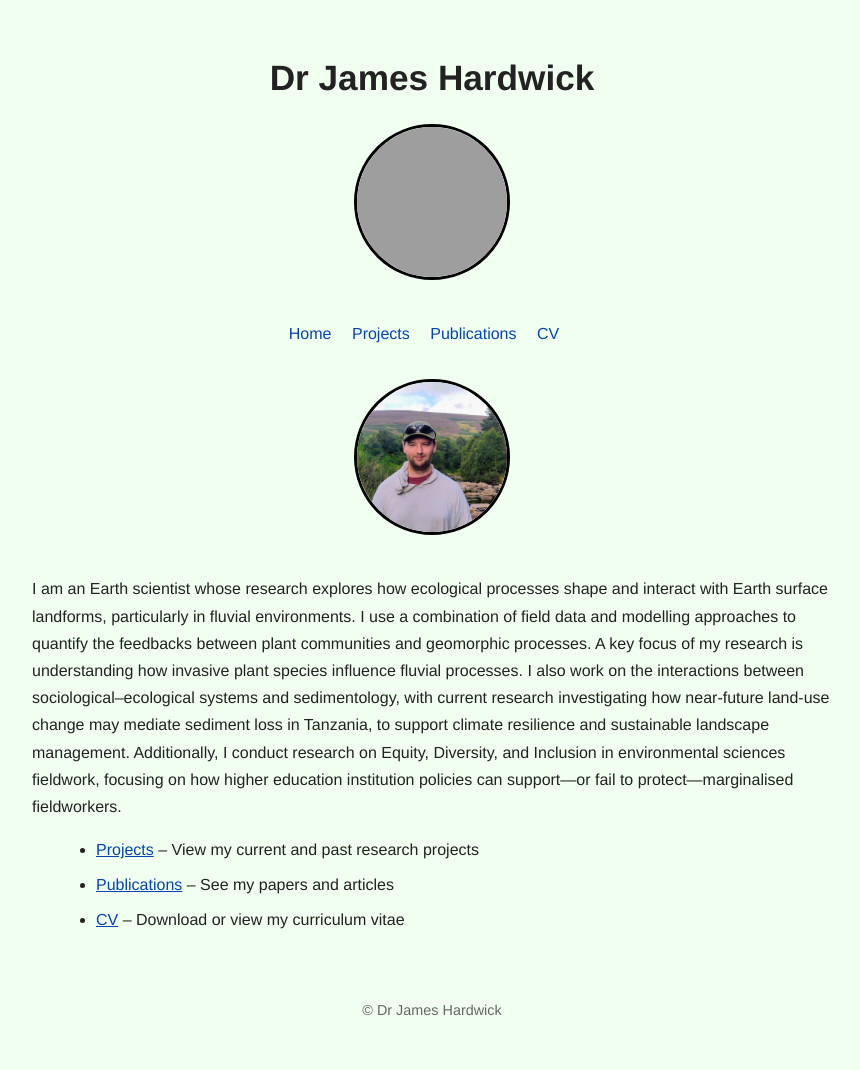
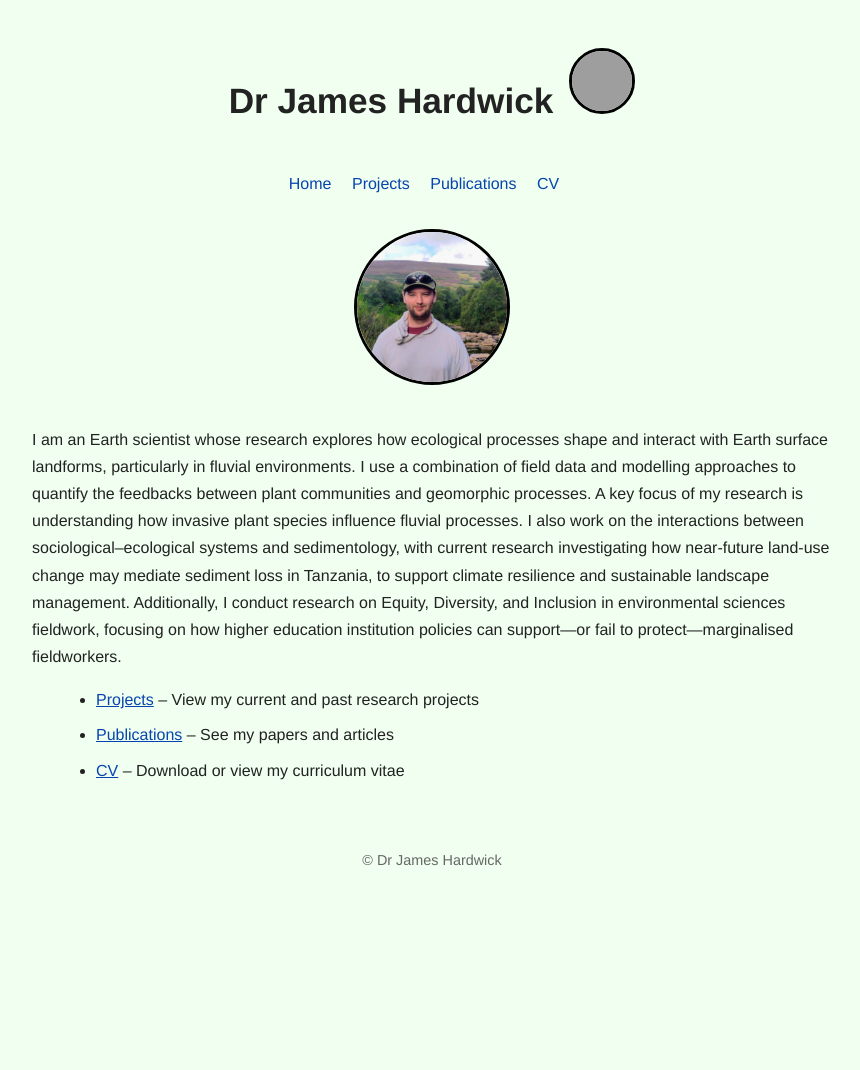
Before and after one commit to ja-hardwick/ja-hardwick.github.io, a Jekyll site: the page built from index.md, in a window 1280 px wide. Shown: the whole page, without its empty margins (208-1068 px from the left). Built offline with Jekyll 4.4.1, drawn with Linux system fonts in a browser that asks for light colours; after the commit the page ends 920 px from its top, so only the background shows below that; grey boxes are pictures that could not be loaded.

Commit message:
Update style.css

```diff
--- a/assets/style.css
+++ b/assets/style.css
@@ -11,17 +11,36 @@ body {
 
 /* ---------- Header ---------- */
 header {
-  text-align: center;
   margin-bottom: 2rem;
 }
 
-header h1 {
-  font-family: 'Helvetica Neue', Helvetica, Arial, sans-serif; /* ensure header uses same font */
+/* Flex layout for inline photo + name */
+.header-flex {
+  display: flex;
+  align-items: center;      /* vertically center name and photo */
+  justify-content: center;  /* horizontally center header */
+  gap: 1rem;                /* space between name and photo */
+}
+
+.header-flex h1 {
+  margin: 0;                /* remove default heading margin */
   font-size: 2.2rem;
-  margin-bottom: 1rem;
+}
+
+.header-flex .profile-photo img {
+  width: 60px;              /* smaller for inline display */
+  height: 60px;
+  border-radius: 50%;       /* makes it circular */
+  object-fit: cover;        /* crops image nicely */
+  border: 3px solid #000;   /* black outline */
 }
 
 /* ---------- Navigation ---------- */
+nav {
+  text-align: center;
+  margin-top: 1rem;
+}
+
 nav a {
   margin-right: 1rem;
   text-decoration: none;
@@ -89,16 +108,38 @@ footer {
   text-align: center;
 }
 
-/* ---------- Profile photo ---------- */
+/* ---------- Profile photo for standalone display ---------- */
 .profile-photo {
   text-align: center;       /* center the photo */
   margin-bottom: 2rem;      /* space below photo */
 }
 
 .profile-photo img {
-  width: 150px;             /* adjust size to be smaller */
+  width: 150px;             /* adjust size for standalone photo */
   height: 150px;            /* square for perfect circle */
   border-radius: 50%;       /* makes it circular */
   object-fit: cover;        /* crop image nicely */
-  border: 3px solid #000; /* optional border color */
+  border: 3px solid #000;   /* black outline */
 }
+
+/* ---------- Responsive adjustments ---------- */
+@media screen and (max-width: 600px) {
+  .header-flex {
+    flex-direction: column;  /* stack name and photo on small screens */
+    gap: 0.5rem;
+  }
+
+  .header-flex .profile-photo img {
+    width: 50px;
+    height: 50px;
+  }
+
+  .flex-images figure {
+    flex: 0 0 100%;          /* stack side-by-side images on small screens */
+  }
+
+  .profile-photo img {
+    width: 120px;
+    height: 120px;
+  }
+}
```
